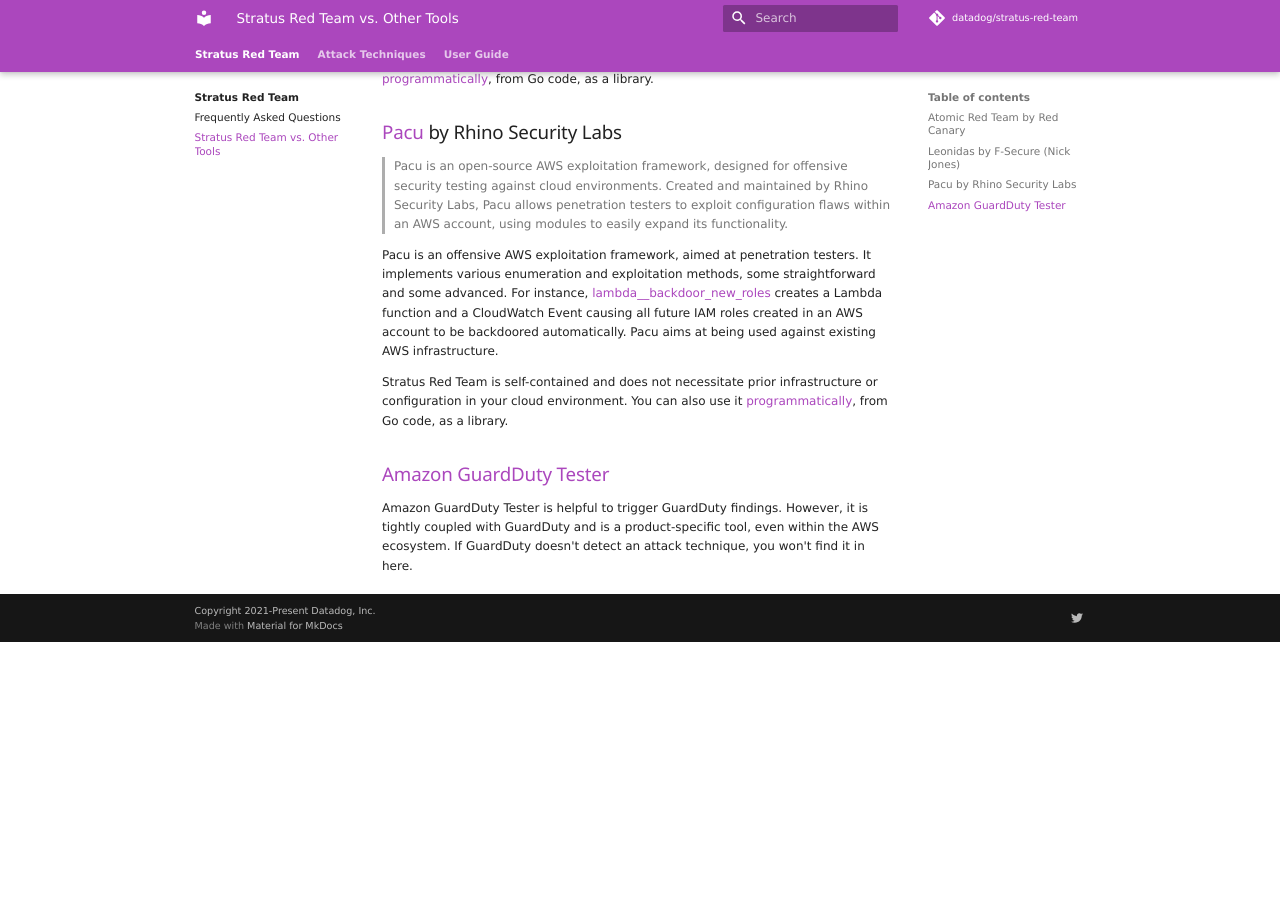
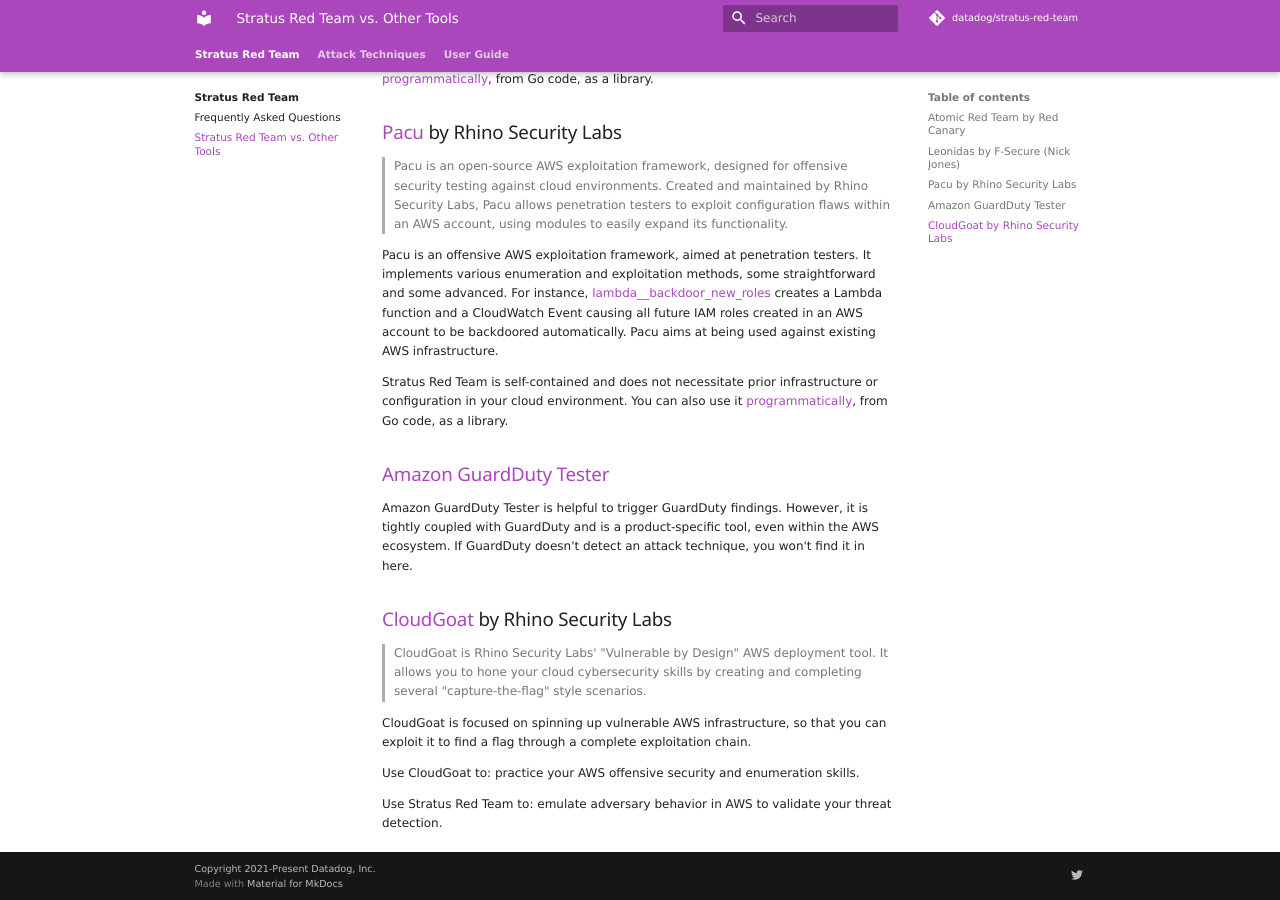
Before and after one commit to DataDog/stratus-red-team, an MkDocs documentation site: the page built from docs/comparison.md, in a window 1280 px wide and 900 px high, scrolled down 1138 px. Built offline with MkDocs 1.6.1 and Material for MkDocs 9.7.7, drawn with Linux system fonts in a browser that asks for light colours; comment, search, counter and statistics services are not loaded; before the commit the page ends 1780 px from its top, so only the background shows below that.

Commit message:
Add CloudGoat to comparison (#46)

```diff
--- a/docs/comparison.md
+++ b/docs/comparison.md
@@ -46,3 +46,13 @@
 
 Amazon GuardDuty Tester is helpful to trigger GuardDuty findings. However, it is tightly coupled with GuardDuty and is a product-specific tool, even within the AWS ecosystem.
 If GuardDuty doesn't detect an attack technique, you won't find it in here.
+
+## [CloudGoat](https://github.com/RhinoSecurityLabs/cloudgoat) by Rhino Security Labs
+
+> CloudGoat is Rhino Security Labs' "Vulnerable by Design" AWS deployment tool. It allows you to hone your cloud cybersecurity skills by creating and completing several "capture-the-flag" style scenarios.
+
+CloudGoat is focused on spinning up vulnerable AWS infrastructure, so that you can exploit it to find a flag through a complete exploitation chain.
+
+Use CloudGoat to: practice your AWS offensive security and enumeration skills.
+
+Use Stratus Red Team to: emulate adversary behavior in AWS to validate your threat detection.
```
